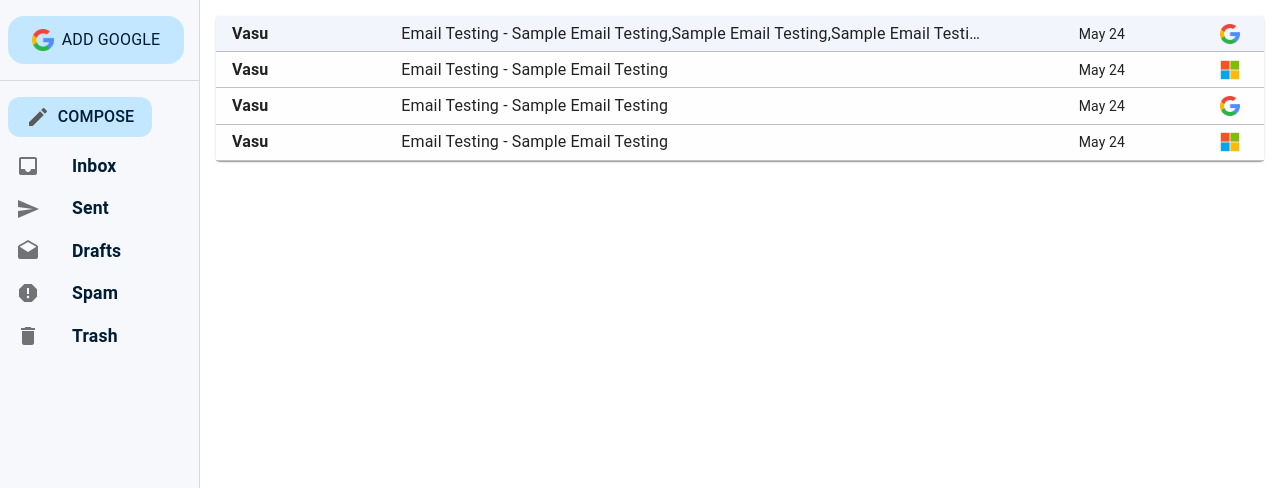
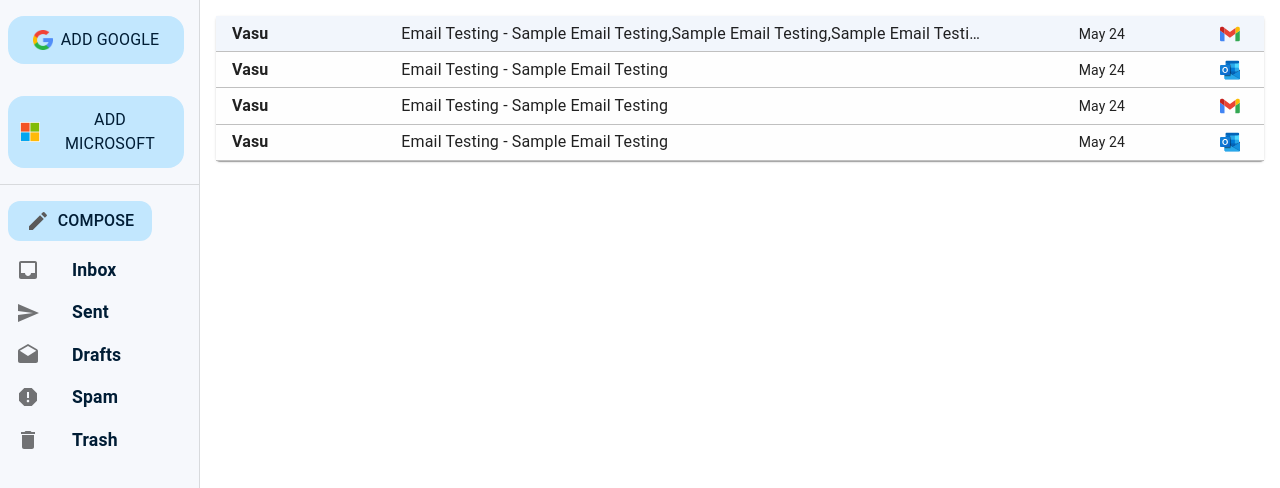
Before and after one commit to manjeet-55/mail_unibox, a Next.js app: page /emails in a window 1280 px wide. Shown: the top 488 px of the page. Built offline with nearby package versions, Linux system fonts and the light colour scheme.

Commit message:
logos added

```diff
--- a/app/components/EmailsView/index.jsx
+++ b/app/components/EmailsView/index.jsx
@@ -3,8 +3,8 @@
 import React from "react";
 import Image from "next/image";
 import { Box, Paper, Typography, Grid } from "@mui/material";
-import GoogleImage from "../../../assets/google.png";
-import MicrosoftImage from "../../../assets/microsoft.svg";
+import GoogleImage from "../../../assets/Gmail_Logo.svg";
+import MicrosoftImage from "../../../assets/Outlook_Logo.svg";
 import moment from "moment";
 import { EmailListViewStyles as styles } from "./index.styles";
 import { useRouter } from "next/navigation";
--- a/app/components/EmailsView/sampleData.js
+++ b/app/components/EmailsView/sampleData.js
@@ -32,7 +32,8 @@ export const sampleEmail = {
       inferenceClassification: "focused",
       body: {
         contentType: "text",
-        content: "Sample Email Testing",
+        content:
+          "Sample Email Testing,Sample Email Testing,Sample Email Testing,Sample Email Testing",
       },
       sender: {
         emailAddress: {
--- a/app/components/Sidebar/index.jsx
+++ b/app/components/Sidebar/index.jsx
@@ -18,6 +18,7 @@ import {
   ModeEditOutline,
 } from "@mui/icons-material";
 import GoogleImage from "../../../assets/google.png";
+import MicrosoftImage from "../../../assets/microsoft.svg";
 import Image from "next/image";
 import SendEmailModal from "../SendEmail";
 import { SideBarStyles } from "./index.styles";
@@ -56,11 +57,22 @@ const Sidebar = () => {
           <Button sx={addButton}>
             <Image
               src={GoogleImage}
-              height={22}
-              width={22}
+              height={20}
+              width={20}
               alt="google image"
             />
             <Typography sx={addButtonText}>Add Google</Typography>
+          </Button>
+        </Box>
+        <Box sx={{ padding: "1rem 0 1rem 0.5rem" }}>
+          <Button sx={addButton}>
+            <Image
+              src={MicrosoftImage}
+              height={20}
+              width={20}
+              alt="microsoft image"
+            />
+            <Typography sx={addButtonText}>Add Microsoft</Typography>
           </Button>
         </Box>
         <Divider />
@@ -88,7 +100,8 @@ const Sidebar = () => {
         <SendEmailModal
           open={showNewEmailModal}
           handleClose={() => setShowNewEmailModal(false)}
-  x      />
+          x
+        />
       )}
     </>
   );
```
Also changed, not shown: assets/Gmail_Logo.svg (added), assets/Outlook_Logo.svg (added).
